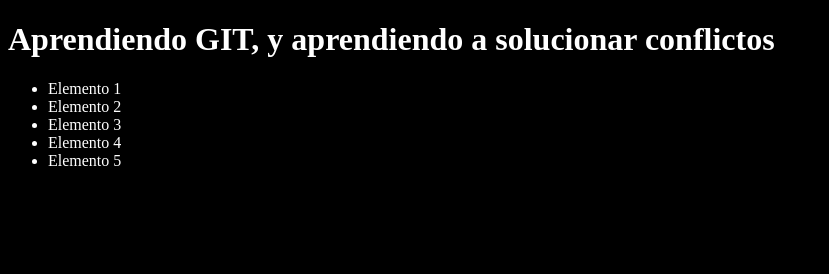
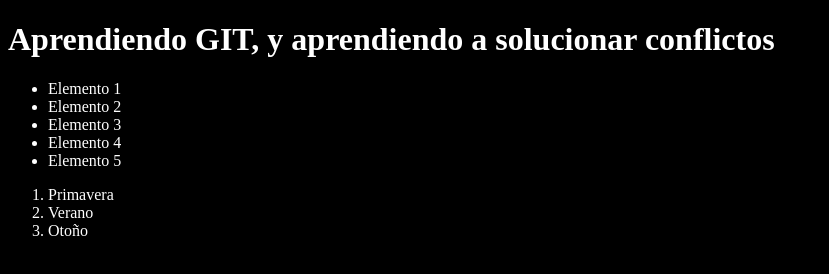
Before and after one commit to isaias-figueroa/youtube-git, a plain HTML site: page index.html in a window 1280 px wide. Shown: the whole page, without its empty margins (0-829 px from the left). Drawn offline with Linux system fonts and the light colour scheme.

Commit message:
Agregando las estaciones del año al index.html

```diff
--- a/index.html
+++ b/index.html
@@ -9,13 +9,18 @@
   </head>
   <body>
     <h1>Aprendiendo GIT, y aprendiendo a solucionar conflictos</h1>
+    <!--Cambios diferentes en el mismo archivo-->
     <ul>
-    <!--Cambios diferentes en el mismo archivo-->
       <li>Elemento 1</li>
       <li>Elemento 2</li>
       <li>Elemento 3</li>
       <li>Elemento 4</li>
       <li>Elemento 5</li>
+    </ul>
+    <ol>
+      <li>Primavera</li>
+      <li>Verano</li>
+      <li>Otoño</li>
     </ol>
     <script src="index.js"></script>
   </body>
```
